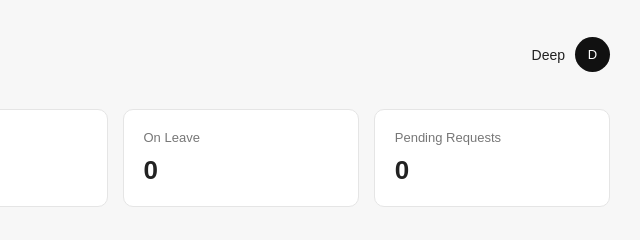
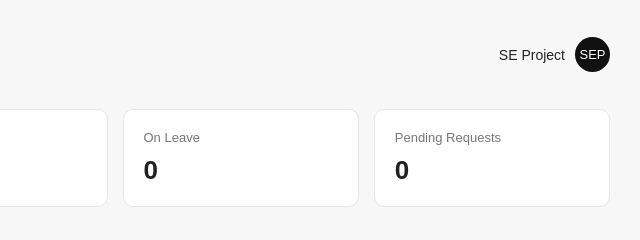
Before and after one commit to DeepKalbhor/Employee-Management-System, a website: page public/dashboard.html in a window 1280 px wide. Shown: the top 240 px of the page, 640-1280 px from the left. Drawn offline with Linux system fonts and the light colour scheme; no server answers.

Commit message:
Update dashboard.html

```diff
--- a/public/dashboard.html
+++ b/public/dashboard.html
@@ -97,10 +97,10 @@
 
             <div class="profile">
 
-                <span>Deep</span>
+                <span>SE Project</span>
 
                 <div class="avatar">
-                    D
+                    SEP
                 </div>
 
             </div>
```
